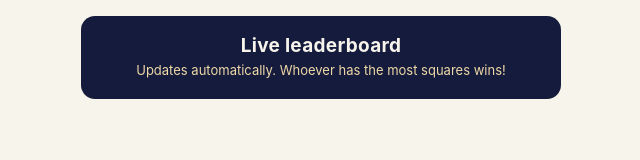
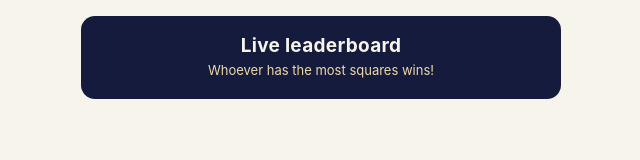
Before and after one commit to jenisezyang/fyr-social-bingo, a website: page public/leaderboard.html in a window 1280 px wide. Shown: the whole page, without its empty margins (319-959 px from the left). Drawn offline with Linux system fonts and the light colour scheme; no server answers.

Commit message:
Leaderboard: drop 'Updates automatically' from caption

```diff
--- a/public/leaderboard.html
+++ b/public/leaderboard.html
@@ -10,7 +10,7 @@
 <div class="wrap">
   <header>
     <h1>Live leaderboard</h1>
-    <p>Updates automatically. Whoever has the most squares wins!</p>
+    <p>Whoever has the most squares wins!</p>
   </header>
   <div id="board"></div>
 </div>
```
